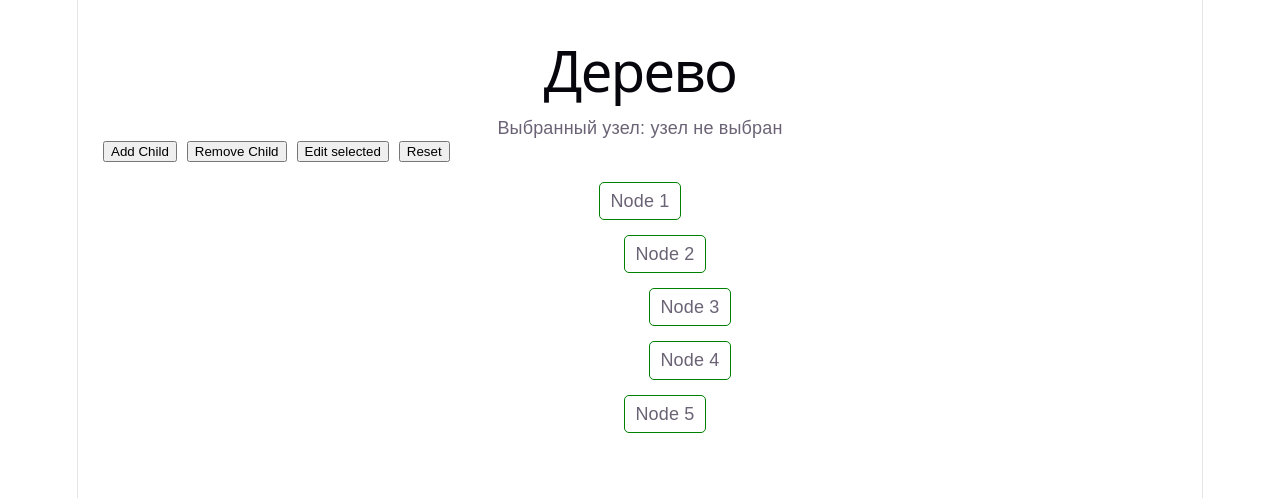
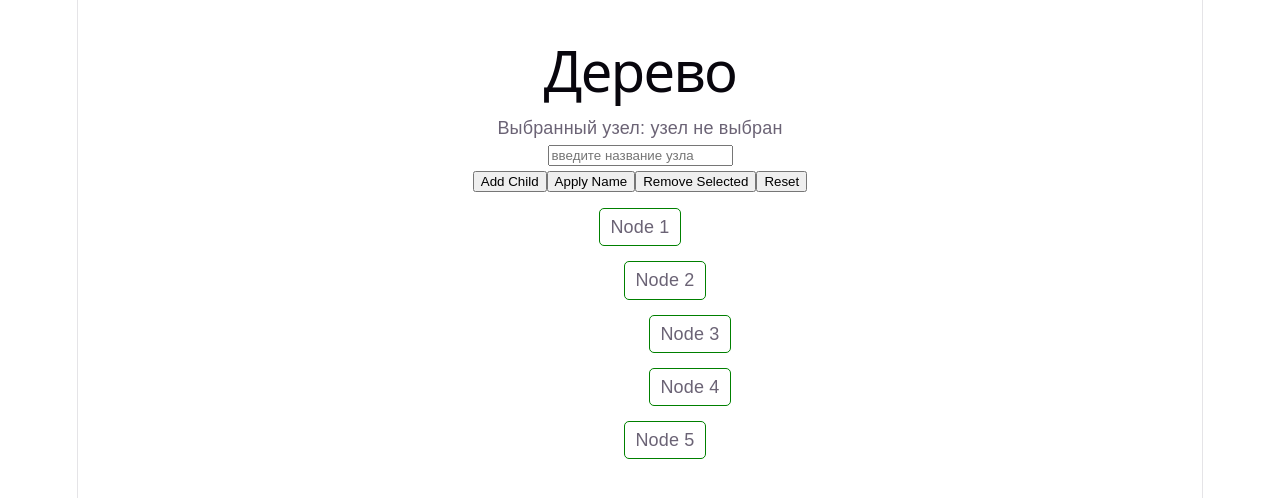
Before and after one commit to mez0m0rph/React_test_task, a React (Vite) app: page / in a window 1280 px wide. Shown: the top 498 px of the page. Built offline with nearby package versions, Linux system fonts and the light colour scheme.

Commit message:
изменил поле ввода + кнопки

```diff
--- a/src/components/Controls.jsx
+++ b/src/components/Controls.jsx
@@ -1,10 +1,27 @@
-function Controls({ onAdd, onRemove, onEdit, onReset}) {
+function Controls({
+    inputValue,
+    onInputChange,
+    onAdd,
+    onRemove,
+    onEdit,
+    onReset,
+}) {
     return (
-        <div style={{ marginBottom: "20px", display: "flex", gap: "10px", flexWrap: "wrap"}}>
-            <button onClick={onAdd}>Add Child</button>
-            <button onClick={onRemove}>Remove Child</button>
-            <button onClick={onEdit}>Edit selected</button>
-            <button onClick={onReset}>Reset</button>
+        <div className="controls">
+            <input
+                type="text"
+                placeholder="введите название узла"
+                value={inputValue}
+                onChange={(e) => onInputChange(e.target.value)}
+                className="node-input"
+            />
+
+            <div className="button-group">
+                <button onClick={onAdd}>Add Child</button>
+                <button onClick={onEdit}>Apply Name</button>
+                <button onClick={onRemove}>Remove Selected</button>
+                <button onClick={onReset}>Reset</button>
+            </div>
         </div>
     );
 }
```
